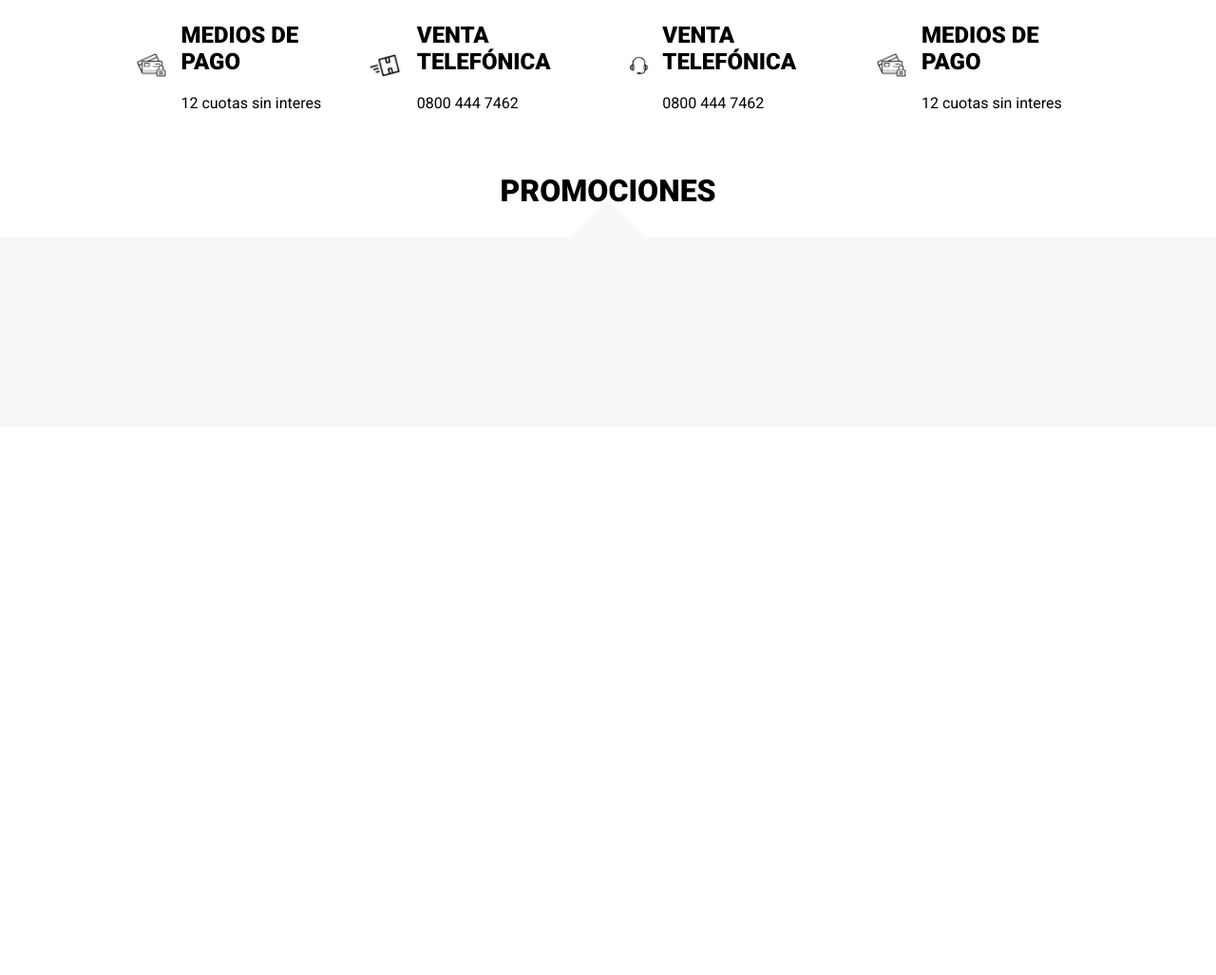
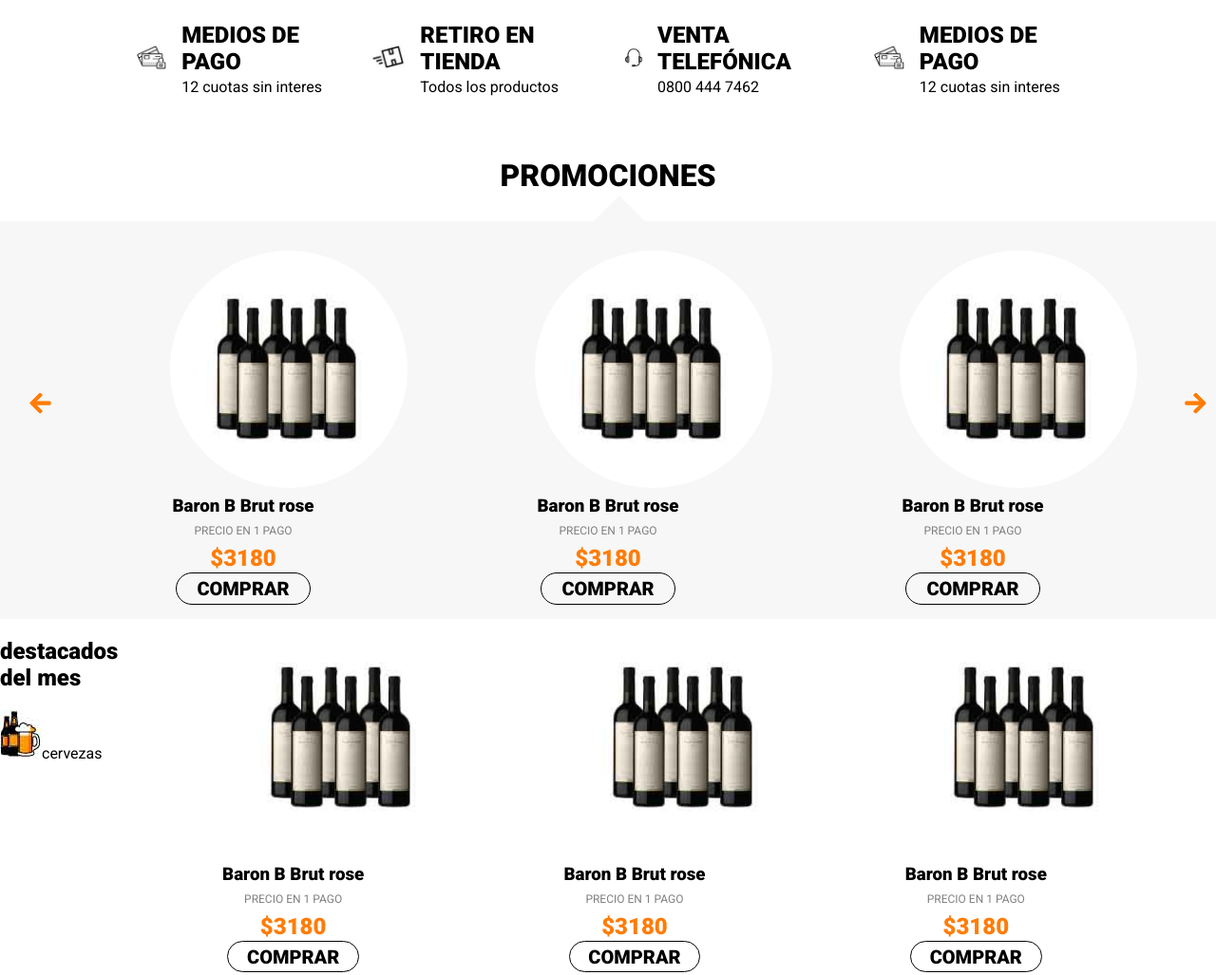
Before and after one commit to danielcantor/prueba, a plain HTML site: page index.html in a window 1280 px wide. Shown: the part 599-1626 px from the top of the page at 95% size. Before the commit the page ends 1049 px from the top, so only its background shows below. Drawn offline with nearby package versions, Linux system fonts and the light colour scheme.

Commit message:
agregados y cambios

```diff
--- a/css/style.css
+++ b/css/style.css
@@ -31,14 +31,92 @@ body{
     margin-bottom: 3.5%;
 }
 
+.int h2{
+    margin-bottom:3px;
+}
+.int p{
+    margin-top:0;
+}
 .container5{
     width: 100%;
-    display: flex;
-    flex-direction: row;
-    justify-content: center;
-    height: 200px;
     background-color: #f7f7f7;
     margin-top: 2%;
+    padding: 1% 0;
+}
+.item{
+    text-align: center;
+    min-height: 375px;
+
+}
+.item .img{
+    width: 250px;
+    border-radius: 50%;
+    background-color: white;
+    height: 250px;
+    position: relative;
+    left:30%;
+}
+.item .img img{
+    width: 70% !important;
+    position: relative;
+    left: 15%;
+    top: 15%;
+}
+.item h3{
+    line-height: 0;
+}
+.item p{
+    font-size: 12px;
+    color:gray;
+    text-transform: uppercase;
+}
+.item h2{
+    color:#ff7c06;
+    line-height: 0;
+    padding-top: 2px;
+}
+.item a{
+    border: 1px solid black;
+    border-radius: 20px;
+    padding: 1% 5.5%;
+    text-decoration: none;
+    text-transform: uppercase;
+    margin-top: 1%;
+    font-weight: 600;
+    font-size: 20px;
+    color:black;
+}
+.item a:hover{
+    background-color:black;
+    color:white;
+}
+.flex{
+    display: block;
+    position: absolute;
+    bottom: -30%;
+    left:2%;
+    z-index: 2;
+
+}
+.margen{
+    width: 90% !important;
+    margin: auto;
+}
+.flecha{
+    color:#ff7c06;
+    background-color: transparent;
+    border: 0;
+    font-size: 25px;
+}
+.flecha:hover{
+    cursor: pointer;
+}
+.flex-fix{
+    display: block;
+    position: absolute;
+    left:97%;
+    bottom: -30%;
+    z-index: 2;
 }
 .container5::before{
     width:0px;
@@ -50,7 +128,9 @@ body{
     font-size:0px;
     line-height:0px;
     position: relative;
-    bottom: 40px;
+    left:47%;
+    bottom: 54px;
+    justify-content: center;
 
 }
 .container3{
@@ -71,7 +151,7 @@ body{
     flex-grow: 1;
     display: flex;
     flex-direction: row;
-    align-items: center;
+    align-items: baseline;
 
 }
 .container2 > ul li{
--- a/index.html
+++ b/index.html
@@ -5,6 +5,8 @@
     <meta name="viewport" content="width=device-width, initial-scale=1.0">
     <meta http-equiv="X-UA-Compatible" content="ie=edge">
     <link rel="stylesheet" href="css/style.css">
+    <link rel="stylesheet" href="css/owl.carousel.min.css">
+    <link rel="stylesheet" href="https://use.fontawesome.com/releases/v5.5.0/css/all.css" integrity="sha384-B4dIYHKNBt8Bc12p+WXckhzcICo0wtJAoU8YZTY5qE0Id1GSseTk6S+L3BlXeVIU" crossorigin="anonymous">
     <title>GoBar | Inicio</title>
 </head>
 <body>
@@ -51,7 +53,7 @@
                     <div class="box2">
                             <img src="img/tarj.jpg" alt="" width="50%">
                     </div>
-                <div >
+                <div class="int">
                         <h2>MEDIOS DE PAGO</h2>
                         <p>12 cuotas sin interes</p>
                 </div>
@@ -60,9 +62,9 @@
                 <div class="box2">
                         <img src="img/caj.jpg" alt="" width="50%">
                 </div>
-                <div class="">
-                    <h2>VENTA TELEFÓNICA</h2>
-                    <p>0800 444 7462</p>
+                <div class="int">
+                    <h2>RETIRO EN TIENDA</h2>
+                    <p>Todos los productos</p>
                 </div>
             </div>
             <div class="box2">
@@ -70,7 +72,7 @@
                         <img src="img/swa.jpg" alt="" width="40%">
                 </div>
 
-            <div class="">
+            <div class="int">
                     <h2>VENTA TELEFÓNICA</h2>
                     <p>0800 444 7462</p>
             </div>
@@ -80,7 +82,7 @@
                 <div class="box2">
                         <img src="img/tarj.jpg" alt="" width="50%">
                 </div>
-                <div class="">
+                <div class="int">
                         <h2>MEDIOS DE PAGO</h2>
                         <p>12 cuotas sin interes</p>
                 </div>
@@ -90,7 +92,82 @@
                 <h1 class="box2">PROMOCIONES</h1>
         </div>
         <div class="container5">
-
+            <div class="flex">
+                <button class="flecha"><i class="fas fa-arrow-left"></i></button>
+            </div>
+            <div class="flex-fix">
+                    <button class="flecha"><i class="fas fa-arrow-right"></i></button>
+            </div>
+            <div class="owl-carousel owl-theme margen">
+                    <div class="item">
+                            <div class="img">
+                                    <img src="img/bote.jpg" alt="">
+                            </div>
+                            <h3>Baron B Brut rose</h3>
+                            <p>Precio en 1 pago</p>
+                            <h2>$3180</h2>
+                            <a href="#">Comprar</a>
+                        </div>
+                        <div class="item">
+                                <div class="img">
+                                        <img src="img/bote.jpg" alt="" >
+                                </div>
+                            <h3>Baron B Brut rose</h3>
+                            <p>Precio en 1 pago</p>
+                            <h2>$3180</h2>
+                            <a href="#">Comprar</a>
+                        </div>
+                        <div class="item">
+                                <div class="img">
+                                        <img src="img/bote.jpg" alt="" >
+                                </div>
+                            <h3>Baron B Brut rose</h3>
+                            <p>Precio en 1 pago</p>
+                            <h2>$3180</h2>
+                            <a href="#">Comprar</a>
+                        </div>
+            </div>
+        </div>
+        <div class="container">
+            <div>
+                <h2>destacados del mes</h2>
+                <p><img src="img/cer.jpg"><span>cervezas</span></p>
+            </div>
+            <div class="flex">
+                    <button class="flecha"><i class="fas fa-arrow-left"></i></button>
+                </div>
+                <div class="flex-fix">
+                        <button class="flecha"><i class="fas fa-arrow-right"></i></button>
+                </div>
+            <div class="owl-carousel owl-theme margen">
+                    <div class="item">
+                            <div class="img">
+                                    <img src="img/bote.jpg" alt="">
+                            </div>
+                            <h3>Baron B Brut rose</h3>
+                            <p>Precio en 1 pago</p>
+                            <h2>$3180</h2>
+                            <a href="#">Comprar</a>
+                        </div>
+                        <div class="item">
+                                <div class="img">
+                                        <img src="img/bote.jpg" alt="" >
+                                </div>
+                            <h3>Baron B Brut rose</h3>
+                            <p>Precio en 1 pago</p>
+                            <h2>$3180</h2>
+                            <a href="#">Comprar</a>
+                        </div>
+                        <div class="item">
+                                <div class="img">
+                                        <img src="img/bote.jpg" alt="" >
+                                </div>
+                            <h3>Baron B Brut rose</h3>
+                            <p>Precio en 1 pago</p>
+                            <h2>$3180</h2>
+                            <a href="#">Comprar</a>
+                        </div>
+            </div>
         </div>
 </body>
 <script
@@ -98,4 +175,20 @@
 			  integrity="sha256-BbhdlvQf/xTY9gja0Dq3HiwQF8LaCRTXxZKRutelT44="
 			  crossorigin="anonymous"></script>
 <script src="js/owl.carousel.min.js"></script>
+<script>
+    $('.owl-carousel').owlCarousel({
+    loop:true,
+    responsive:{
+        0:{
+            items:1
+        },
+        600:{
+            items:2
+        },
+        1000:{
+            items:3
+        }
+    }
+})
+</script>
 </html>
```
